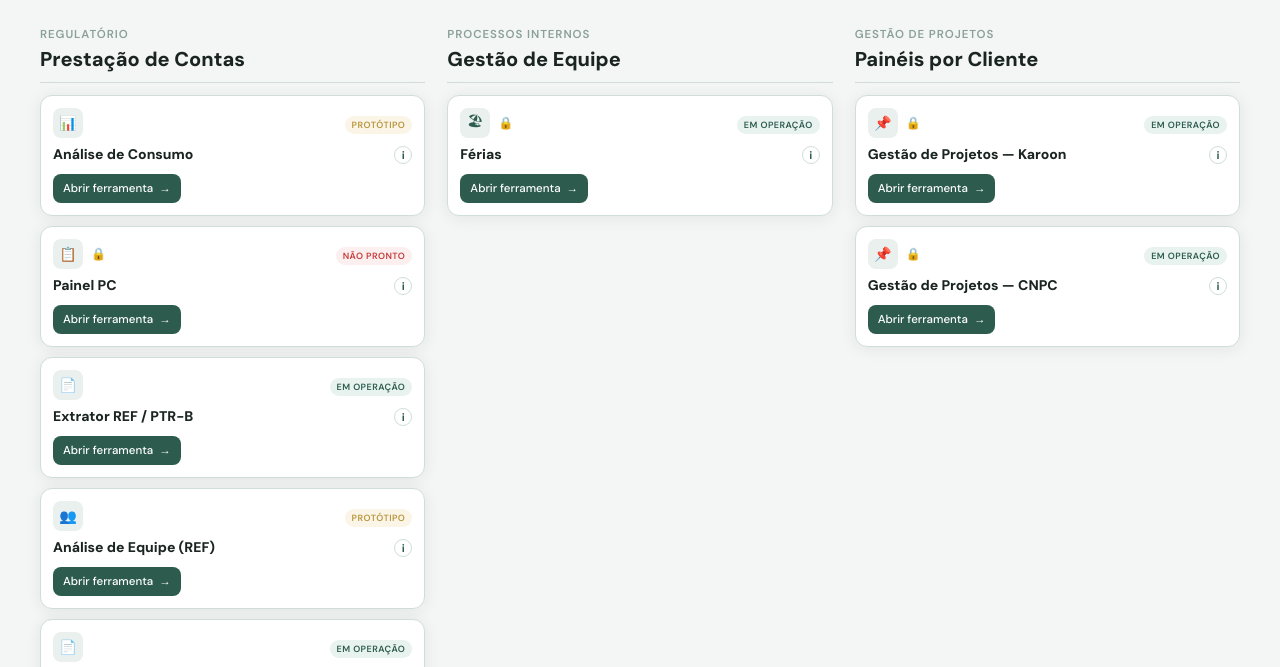
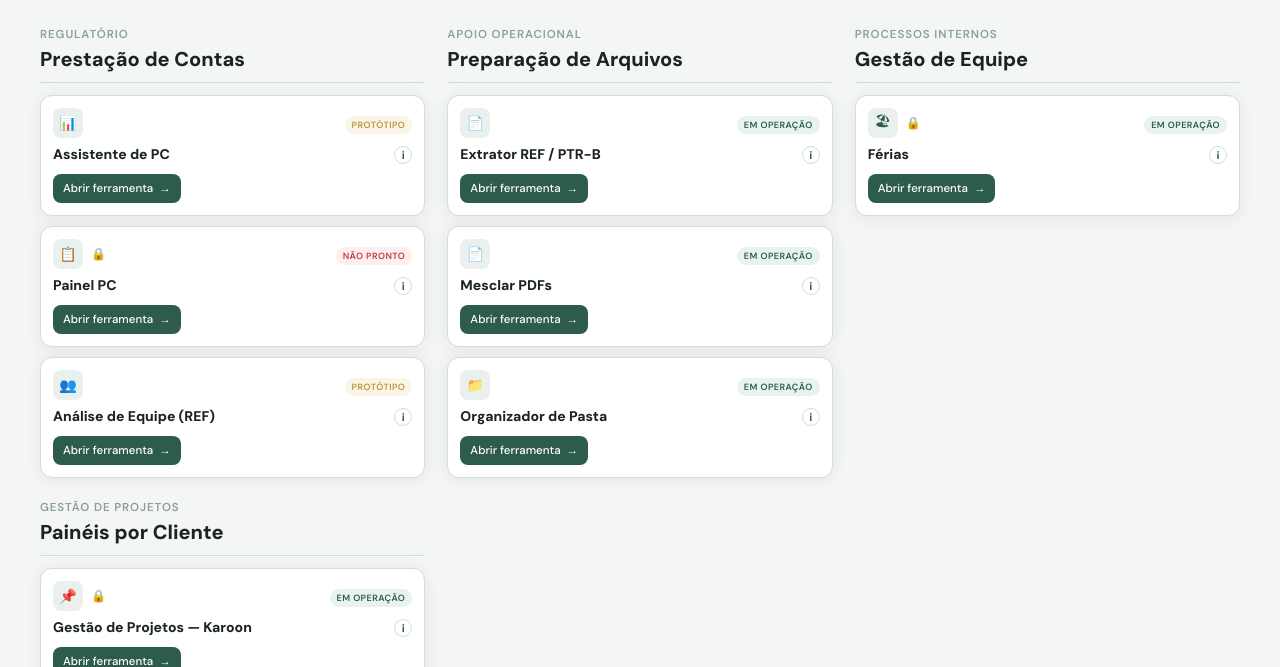
Before and after one commit to inovatus-consultoria/painel_redirecionador, a plain HTML site: page index.html in a window 1280 px wide. Shown: the part 126-793 px from the top of the page. Drawn offline with Linux system fonts and the light colour scheme.

Commit message:
Update index.html

```diff
--- a/index.html
+++ b/index.html
@@ -42,7 +42,7 @@ h1, h2, h3, .serif { font-family:'DM Sans', Arial, sans-serif; font-weight:800;
 .hero h1 { font-size:34px; margin:0; }
 .hero .subtitle { font-size:14px; color:var(--ink3); margin-top:6px; max-width:560px; }
 
-.categories { display:grid; grid-template-columns:repeat(3, minmax(0, 1fr)); gap:22px; align-items:start; }
+.categories { display:grid; grid-template-columns:repeat(4, minmax(0, 1fr)); gap:22px; align-items:start; }
 .category { min-width:0; }
 .category-header { margin-bottom:12px; padding-bottom:10px; border-bottom:1px solid var(--border); }
 .category-eyebrow { font-size:11.5px; font-weight:600; color:var(--ink3); text-transform:uppercase; letter-spacing:.08em; margin:0; }
@@ -105,7 +105,10 @@ h1, h2, h3, .serif { font-family:'DM Sans', Arial, sans-serif; font-weight:800;
 .footer-note { margin-top:30px; padding-top:22px; border-top:1px solid var(--border); font-size:12px; color:var(--ink3); text-align:center; }
 .legend-note { margin-top:8px; font-size:12px; color:var(--ink3); text-align:center; }
 
-@media (max-width:1100px) {
+@media (max-width:1320px) {
+  .categories { grid-template-columns:repeat(3, minmax(0, 1fr)); }
+}
+@media (max-width:1000px) {
   .categories { grid-template-columns:repeat(2, minmax(0, 1fr)); }
 }
 @media (max-width:760px) {
@@ -146,7 +149,7 @@ h1, h2, h3, .serif { font-family:'DM Sans', Arial, sans-serif; font-weight:800;
           <span class="badge badge-amber">Protótipo</span>
         </div>
                 <div class="card-title-row">
-          <h3>Análise de Consumo</h3>
+          <h3>Assistente de PC</h3>
           <span class="info-icon" tabindex="0" aria-label="Sobre esta ferramenta">i<span class="info-tooltip">Visualiza a pré-análise dos itens de material de consumo. Gera um painel interativo ou uma planilha Excel a partir do arquivo <strong>.json</strong> exportado pela IA.</span></span>
         </div>
         <div class="card-footer">
@@ -174,6 +177,33 @@ h1, h2, h3, .serif { font-family:'DM Sans', Arial, sans-serif; font-weight:800;
       <div class="card">
         <div class="card-top">
           <div class="card-icon-wrap">
+            <div class="card-icon">&#128101;</div>
+          </div>
+          <span class="badge badge-amber">Protótipo</span>
+        </div>
+                <div class="card-title-row">
+          <h3>Análise de Equipe (REF)</h3>
+          <span class="info-icon" tabindex="0" aria-label="Sobre esta ferramenta">i<span class="info-tooltip">Analisa os dados de equipe da prestação de contas a partir do arquivo REF. Substitui o antigo controle em Excel apelidado de "Controle de HH".</span></span>
+        </div>
+        <div class="card-footer">
+          <a class="btn btn-primary" href="https://inovatus-consultoria.github.io/analise_REF_equipe/" target="_blank" rel="noopener">Abrir ferramenta <span class="arrow">&#8594;</span></a>
+        </div>
+      </div>
+
+    </div>
+  </div>
+
+  <!-- ===================== APOIO OPERACIONAL ===================== -->
+  <div class="category">
+    <div class="category-header">
+      <p class="category-eyebrow">Apoio Operacional</p>
+      <h2>Preparação de Arquivos</h2>
+    </div>
+    <div class="grid">
+
+      <div class="card">
+        <div class="card-top">
+          <div class="card-icon-wrap">
             <div class="card-icon">&#128196;</div>
           </div>
           <span class="badge badge-green">Em operação</span>
@@ -190,22 +220,6 @@ h1, h2, h3, .serif { font-family:'DM Sans', Arial, sans-serif; font-weight:800;
       <div class="card">
         <div class="card-top">
           <div class="card-icon-wrap">
-            <div class="card-icon">&#128101;</div>
-          </div>
-          <span class="badge badge-amber">Protótipo</span>
-        </div>
-                <div class="card-title-row">
-          <h3>Análise de Equipe (REF)</h3>
-          <span class="info-icon" tabindex="0" aria-label="Sobre esta ferramenta">i<span class="info-tooltip">Analisa os dados de equipe da prestação de contas a partir do arquivo REF. Substitui o antigo controle em Excel apelidado de "Controle de HH".</span></span>
-        </div>
-        <div class="card-footer">
-          <a class="btn btn-primary" href="https://inovatus-consultoria.github.io/analise_REF_equipe/" target="_blank" rel="noopener">Abrir ferramenta <span class="arrow">&#8594;</span></a>
-        </div>
-      </div>
-
-      <div class="card">
-        <div class="card-top">
-          <div class="card-icon-wrap">
             <div class="card-icon">&#128196;</div>
           </div>
           <span class="badge badge-green">Em operação</span>
@@ -216,6 +230,22 @@ h1, h2, h3, .serif { font-family:'DM Sans', Arial, sans-serif; font-weight:800;
         </div>
         <div class="card-footer">
           <a class="btn btn-primary" href="https://inovatus-consultoria.github.io/mesclar_pdfs/mesclar-pdfs.html" target="_blank" rel="noopener">Abrir ferramenta <span class="arrow">&#8594;</span></a>
+        </div>
+      </div>
+
+      <div class="card">
+        <div class="card-top">
+          <div class="card-icon-wrap">
+            <div class="card-icon">&#128193;</div>
+          </div>
+          <span class="badge badge-green">Em operação</span>
+        </div>
+                <div class="card-title-row">
+          <h3>Organizador de Pasta</h3>
+          <span class="info-icon" tabindex="0" aria-label="Sobre esta ferramenta">i<span class="info-tooltip">Junta todos os arquivos que estão dentro de subpastas e coloca direto na pasta principal. Útil para arrumar uma pasta de comprovantes antes de mesclar PDFs ou rodar uma pré-análise.</span></span>
+        </div>
+        <div class="card-footer">
+          <a class="btn btn-primary" href="https://inovatus-consultoria.github.io/organizador_pasta/organizar-pasta.html" target="_blank" rel="noopener">Abrir ferramenta <span class="arrow">&#8594;</span></a>
         </div>
       </div>
 
```
